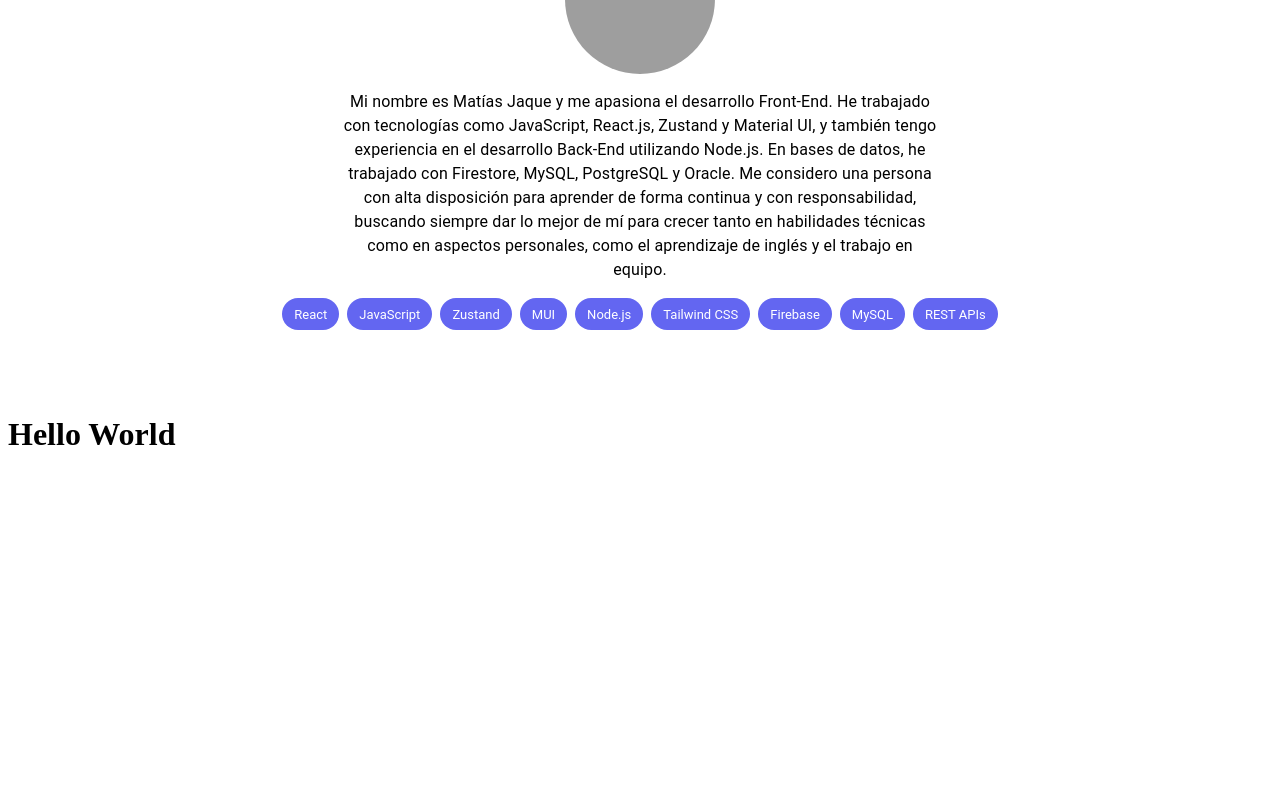
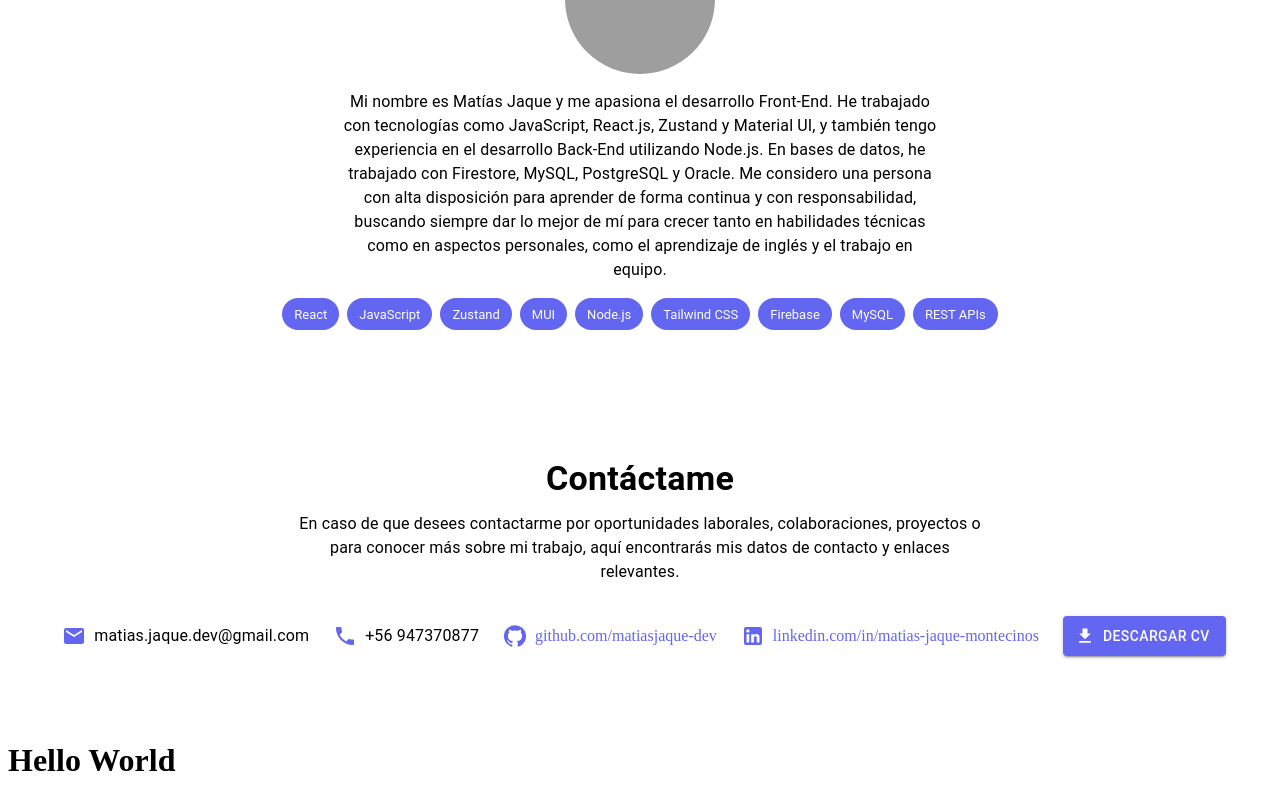
Before and after one commit to matiasjaque-dev/matiasjaque-portfolio, a React (Vite) app in the folder matiasjaque-portfolio/: page / in a window 1280 px wide. Shown: the part 1193-1993 px from the top of the page. Before the commit the page ends 1667 px from the top, so only its background shows below. Built offline with nearby package versions, Linux system fonts and the light colour scheme; grey boxes are pictures that could not be loaded.

Commit message:
add contact section with recruiter-focused copy and clear contact methods

```diff
--- a/matiasjaque-portfolio/src/App.jsx
+++ b/matiasjaque-portfolio/src/App.jsx
@@ -2,6 +2,7 @@ import Header from './components/Header';
 import React from 'react';
 import ProjectsSection from './components/ProjectsSection';
 import AboutSection from './components/AboutSection';
+import ContactSection from './components/ContactSection';
 
 function App() {
   //const [count, setCount] = useState(0);
@@ -11,6 +12,7 @@ function App() {
       <Header />
       <ProjectsSection />
       <AboutSection />
+      <ContactSection />
       <div>
         <h1>Hello World</h1>
       </div>
--- /dev/null
+++ b/matiasjaque-portfolio/src/components/ContactSection.jsx
@@ -0,0 +1,85 @@
+import React from 'react';
+import {
+  Box,
+  Typography,
+  Stack,
+  IconButton,
+  Button,
+  Link,
+} from '@mui/material';
+import { GitHub, LinkedIn, Email, Phone, Download } from '@mui/icons-material';
+
+const ContactSection = () => {
+  return (
+    <Box id="contact" sx={{ py: 8, px: 2, textAlign: 'center' }}>
+      <Typography variant="h4" fontWeight="bold" gutterBottom>
+        Contáctame
+      </Typography>
+      <Typography variant="body1" mb={4} maxWidth={'700px'} mx={'auto'}>
+        En caso de que desees contactarme por oportunidades laborales,
+        colaboraciones, proyectos o para conocer más sobre mi trabajo, aquí
+        encontrarás mis datos de contacto y enlaces relevantes.
+      </Typography>
+
+      <Stack
+        direction="row"
+        spacing={3}
+        justifyContent="center"
+        flexWrap="wrap"
+      >
+        <Stack direction="row" alignItems="center">
+          <IconButton
+            color="primary"
+            href="mailto:matias.jaque.dev@gmail.com"
+            aria-label="Enviar correo"
+          >
+            <Email />
+          </IconButton>
+          <Typography variant="body1">matias.jaque.dev@gmail.com</Typography>
+        </Stack>
+
+        <Stack direction="row" spacing={1} alignItems="center">
+          <Phone color="primary" />
+          <Typography variant="body1">+56 947370877</Typography>
+        </Stack>
+
+        <Stack direction="row" spacing={1} alignItems="center">
+          <GitHub color="primary" />
+          <Link
+            href="https://github.com/matiasjaque-dev"
+            target="_blank"
+            rel="noopener noreferrer"
+            underline="hover"
+          >
+            github.com/matiasjaque-dev
+          </Link>
+        </Stack>
+
+        <Stack direction="row" spacing={1} alignItems="center">
+          <LinkedIn color="primary" />
+          <Link
+            href="https://www.linkedin.com/in/matias-jaque-montecinos"
+            target="_blank"
+            rel="noopener noreferrer"
+            underline="hover"
+          >
+            linkedin.com/in/matias-jaque-montecinos
+          </Link>
+        </Stack>
+
+        <Button
+          variant="contained"
+          color="primary"
+          startIcon={<Download />}
+          href="/dummy-cv.pdf"
+          download
+          sx={{ mt: 2 }}
+        >
+          Descargar CV
+        </Button>
+      </Stack>
+    </Box>
+  );
+};
+
+export default ContactSection;
```
